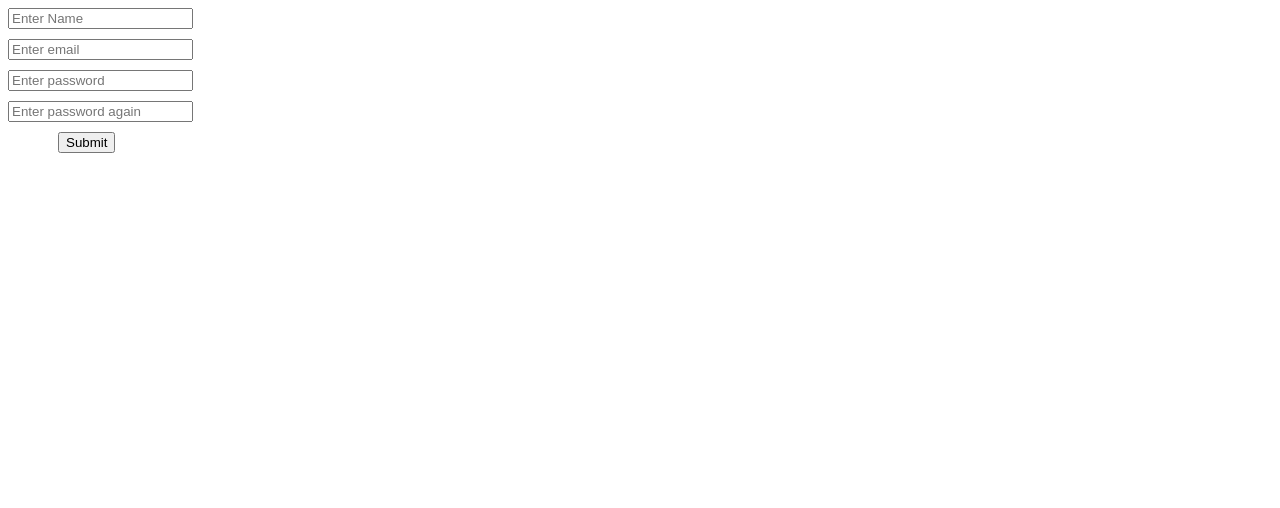
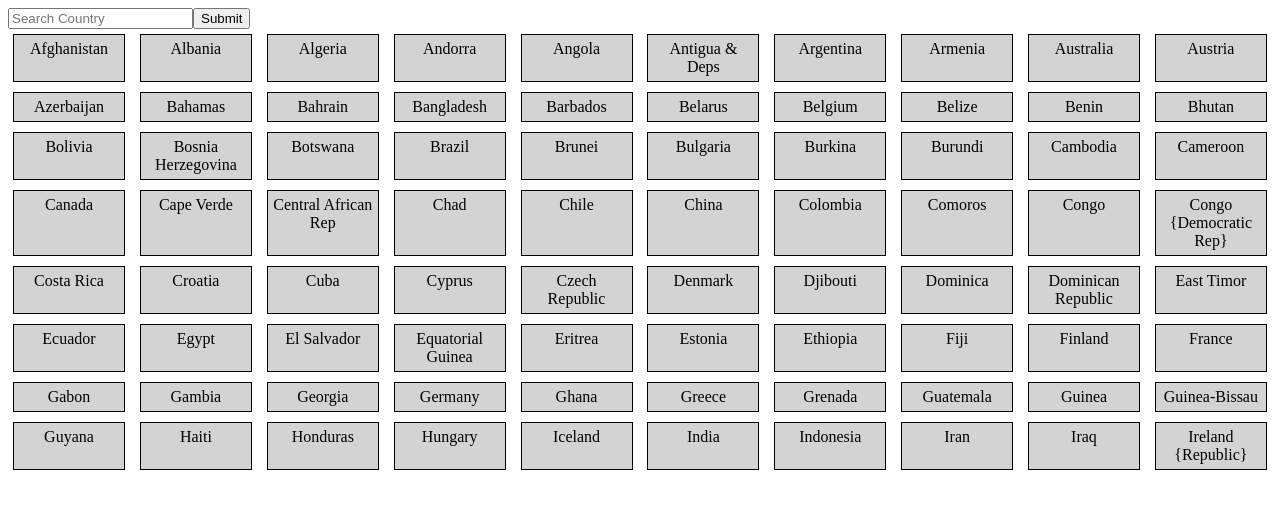
Before and after one commit to Talibiq123/ReactJS-Final, a React (Create React App) app: page / in a window 1280 px wide. Shown: the top 508 px of the page. Built offline with nearby package versions, Linux system fonts and the light colour scheme.

Commit message:
useEffect

```diff
--- a/src/App.js
+++ b/src/App.js
@@ -1,12 +1,14 @@
 import React from 'react';
-import FormValidation from './Components/FormValidation';
+// import EffectBasics from './Components/UseEffect/EffectBasics';
+import LiveSearching from './Components/UseEffect/LiveSearching';
 
 
 function App() {
 
     return (
         <div>
-            <FormValidation></FormValidation>
+            {/* <EffectBasics></EffectBasics> */}
+            <LiveSearching />
         </div>
     )
 }
--- /dev/null
+++ b/src/Components/UseEffect/EffectBasics.js
@@ -0,0 +1,27 @@
+import React, { useEffect, useState } from "react";
+
+function EffectBasics() {
+    let [a, setA] = useState(0);
+    let [b, setB] = useState(0);
+    let [c, setC] = useState(0);
+
+    useEffect(() => {
+        console.log("useEffect called");
+        document.title = `A: ${a}, B: ${b}, C:${c}`;
+        console.log("useEffect ended");
+    }, [a, b])
+
+    // document.title = `A: ${a}, B: ${b}`;
+    // console.log("document.title was loaded... ");
+
+    return (
+        <div>
+            <h1>A: {a} | B: {b} | C: {c}</h1>
+            <button onClick={() => setA(a+1)}>Increase A</button>
+            <button onClick={() => setB(b+1)}>Increase B</button>
+            <button onClick={() => setC(c+1)}>Increase C</button>
+        </div>
+    );
+}
+
+export default EffectBasics;
--- /dev/null
+++ b/src/Components/UseEffect/LiveSearching.js
@@ -0,0 +1,58 @@
+import React, { useState } from "react";
+
+const countries = [
+    "Afghanistan", "Albania", "Algeria", "Andorra", "Angola", "Antigua & Deps",
+    "Argentina", "Armenia", "Australia", "Austria", "Azerbaijan", "Bahamas",
+    "Bahrain", "Bangladesh", "Barbados", "Belarus", "Belgium", "Belize", "Benin",
+    "Bhutan", "Bolivia", "Bosnia Herzegovina", "Botswana", "Brazil", "Brunei",
+    "Bulgaria", "Burkina", "Burundi", "Cambodia", "Cameroon", "Canada", "Cape Verde",
+    "Central African Rep", "Chad", "Chile", "China", "Colombia", "Comoros", "Congo",
+    "Congo {Democratic Rep}", "Costa Rica", "Croatia", "Cuba", "Cyprus", "Czech Republic",
+    "Denmark", "Djibouti", "Dominica", "Dominican Republic", "East Timor", "Ecuador",
+    "Egypt", "El Salvador", "Equatorial Guinea", "Eritrea", "Estonia", "Ethiopia",
+    "Fiji", "Finland", "France", "Gabon", "Gambia", "Georgia", "Germany", "Ghana",
+    "Greece", "Grenada", "Guatemala", "Guinea", "Guinea-Bissau", "Guyana", "Haiti",
+    "Honduras", "Hungary", "Iceland", "India", "Indonesia", "Iran", "Iraq", "Ireland {Republic}",
+]
+
+function LiveSearching() {
+    let [search, setSearch] = useState("");
+
+
+
+    return (
+        <div>
+
+        <input type="text" placeholder="Search Country"
+            value={search} onChange={(e) => setSearch(e.target.value)}
+        />
+        <button>Submit</button>
+
+        <div style={{
+            display: "flex",
+            flexWrap: "wrap",
+            justifyContent: "space-between"
+        }}>
+            {/* <p>{countries.join(", ")}</p> */}
+
+            {
+                countries.map((country) => (
+                    <p style={{
+                        width: '100px',
+                        border: '1px solid black',
+                        margin: '5px',
+                        padding: '5px',
+                        textAlign: 'center',
+                        backgroundColor: 'lightgray'
+                    }}>{country}</p>
+                ))
+            }
+
+        </div>
+        </div>
+    );
+}
+
+export default LiveSearching;
+
+// , { useEffect, useState }
```
